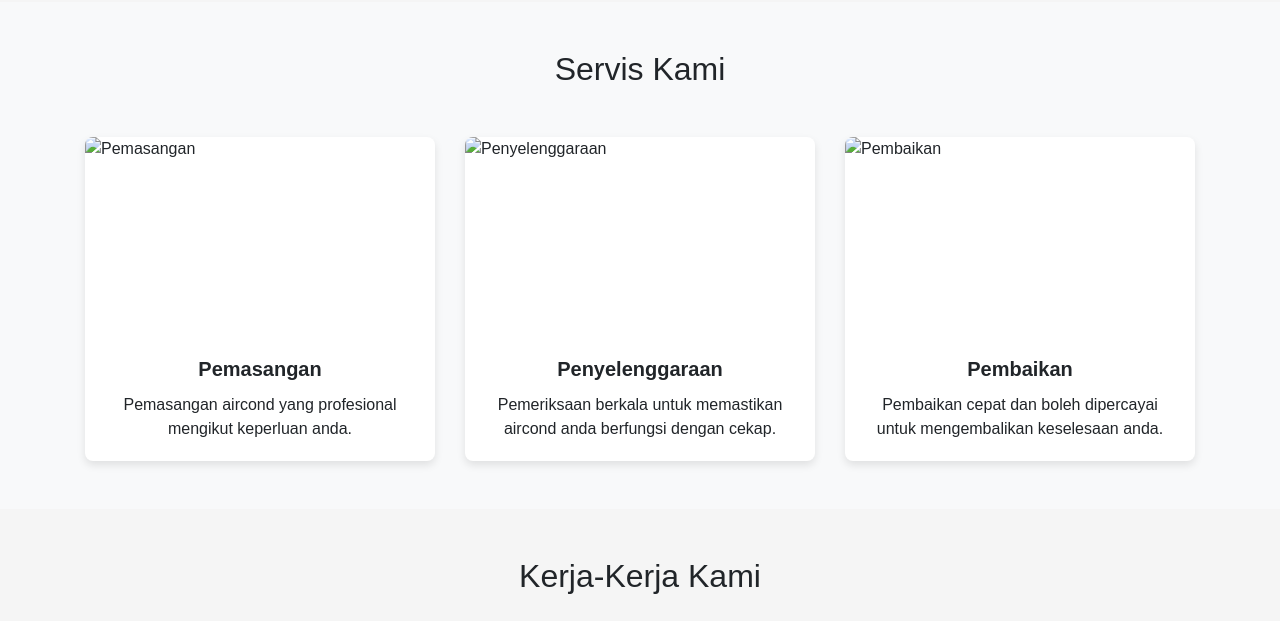
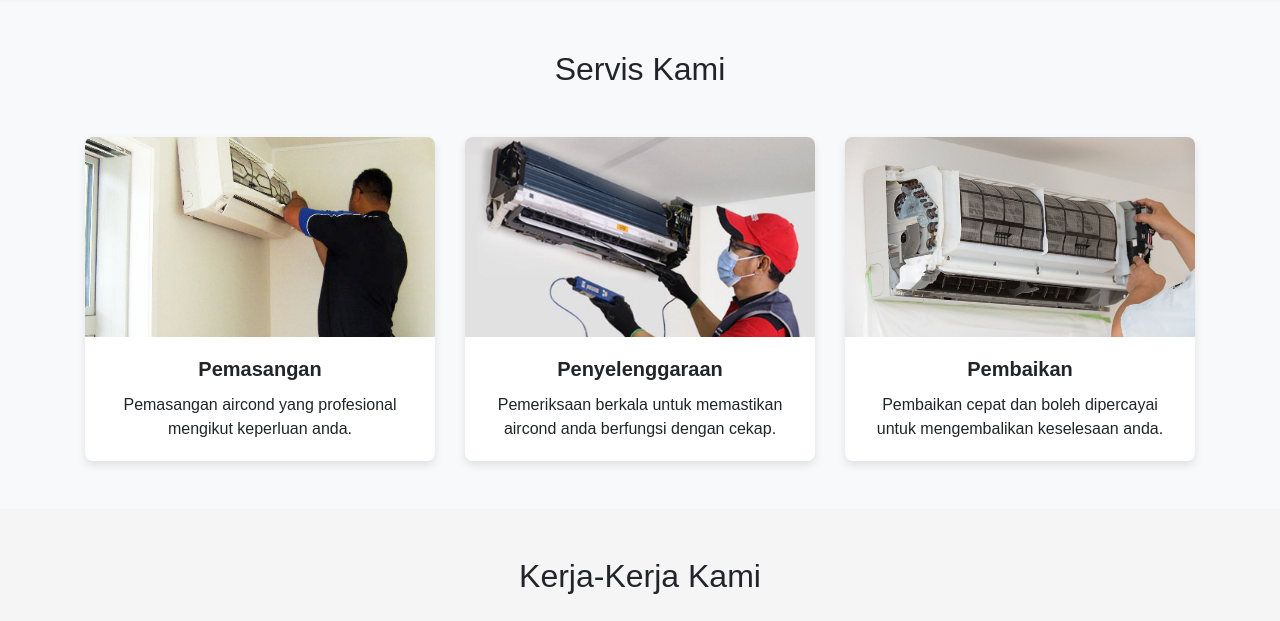
Before and after one commit to zabidiwahid/zabidiwahid.github.io, a plain HTML site: page index.html in a window 1280 px wide. Shown: the part 1020-1641 px from the top of the page. Drawn offline with nearby package versions, Linux system fonts and the light colour scheme.

Commit message:
Update index.html

```diff
--- a/index.html
+++ b/index.html
@@ -15,7 +15,7 @@
     }
     .hero {
       position: relative;
-      background: url('banner.jpg') no-repeat center center/cover;
+      background: url('img/banner.jpg') no-repeat center center/cover;
       height: 100vh;
       display: flex;
       flex-direction: column;
@@ -216,7 +216,7 @@
     <div class="row">
       <div class="col-md-4">
         <div class="card service-card h-100">
-          <img src="Air-Cond-Installation.jpg" alt="Pemasangan" class="card-img-top img-fluid service-img">
+          <img src="img/Air-Cond-Installation.jpg" alt="Pemasangan" class="card-img-top img-fluid service-img">
           <div class="card-body text-center">
             <h5 class="card-title">Pemasangan</h5>
             <p class="card-text">Pemasangan aircond yang profesional mengikut keperluan anda.</p>
@@ -225,7 +225,7 @@
       </div>
       <div class="col-md-4">
         <div class="card service-card h-100">
-          <img src="aircond-maintenance.jpg" alt="Penyelenggaraan" class="card-img-top img-fluid service-img">
+          <img src="img/aircond-maintenance.jpg" alt="Penyelenggaraan" class="card-img-top img-fluid service-img">
           <div class="card-body text-center">
             <h5 class="card-title">Penyelenggaraan</h5>
             <p class="card-text">Pemeriksaan berkala untuk memastikan aircond anda berfungsi dengan cekap.</p>
@@ -234,7 +234,7 @@
       </div>
       <div class="col-md-4">
         <div class="card service-card h-100">
-          <img src="air-cond-repair.jpg" alt="Pembaikan" class="card-img-top img-fluid service-img">
+          <img src="img/air-cond-repair.jpg" alt="Pembaikan" class="card-img-top img-fluid service-img">
           <div class="card-body text-center">
             <h5 class="card-title">Pembaikan</h5>
             <p class="card-text">Pembaikan cepat dan boleh dipercayai untuk mengembalikan keselesaan anda.</p>
@@ -304,7 +304,7 @@
       WhatsApp
     </a>
     <a href="https://www.tiktok.com/@yourhandle" target="_blank" class="btn btn-outline-dark mx-2 my-2 d-flex align-items-center">
-      <img src="tiktok.png" alt="TikTok" style="width: 24px; height: 24px;" class="mr-2">
+      <img src="img/tiktok.png" alt="TikTok" style="width: 24px; height: 24px;" class="mr-2">
       TikTok
     </a>
     <a href="https://facebook.com/yourpage" target="_blank" class="btn btn-outline-primary mx-2 my-2 d-flex align-items-center">
```
